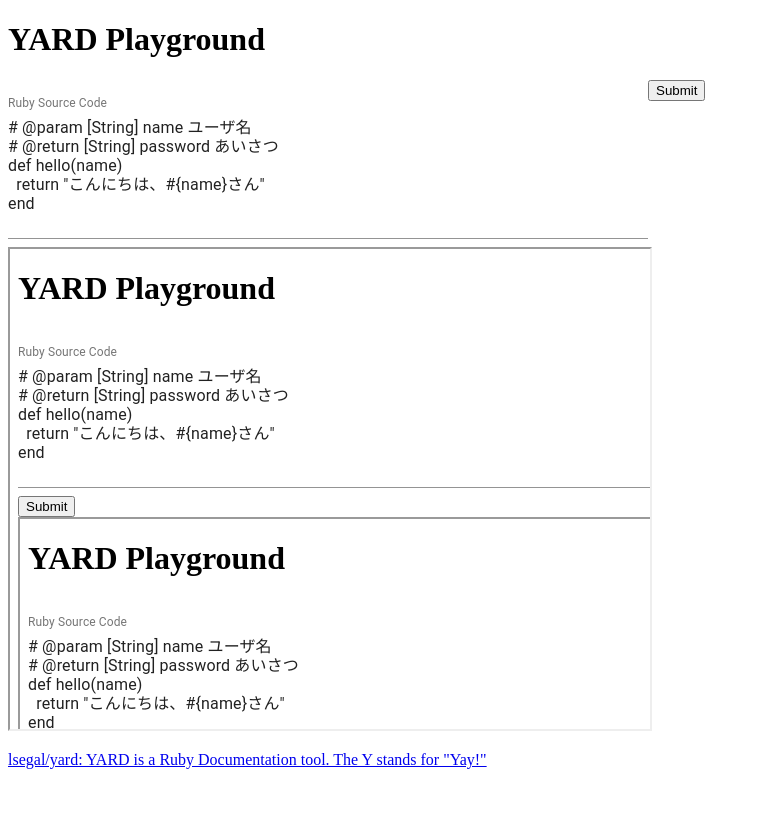
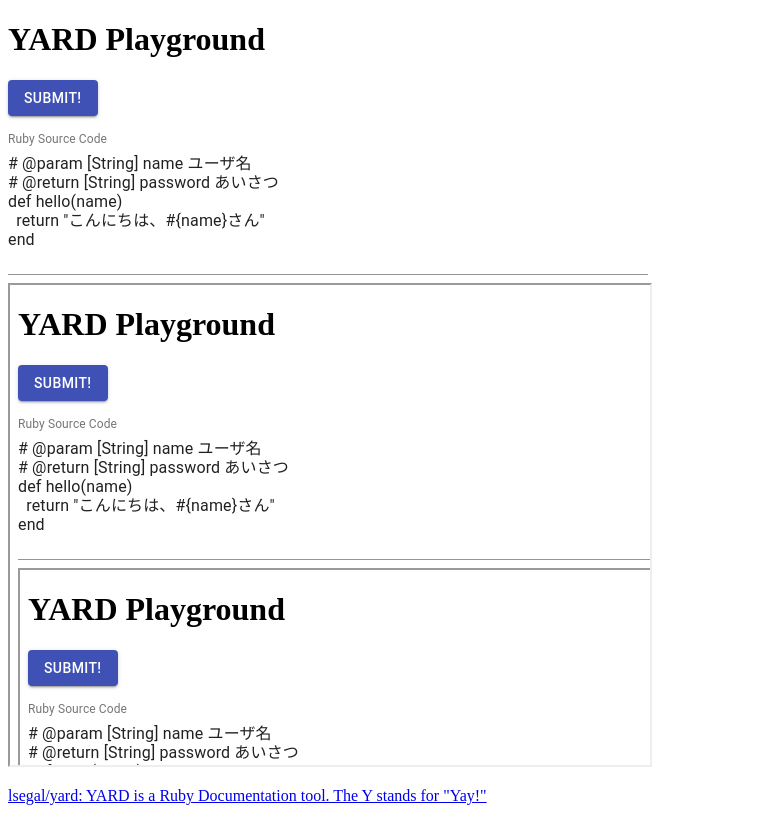
Before and after one commit to s2terminal/yard-playground, a Next.js app: page / in a window 1280 px wide. Shown: the whole page, without its empty margins (0-761 px from the left). Before the commit the page ends 800 px from the top, so only its background shows below. Built offline with nearby package versions, Linux system fonts and the light colour scheme.

Commit message:
auto reload

```diff
--- a/package.json
+++ b/package.json
@@ -22,6 +22,7 @@
   "dependencies": {
     "@material-ui/core": "^4.1.2",
     "@zeit/next-typescript": "^1.1.1",
+    "isomorphic-unfetch": "^3.0.0",
     "next": "^8.1.0",
     "react": "^16.8.6",
     "react-dom": "^16.8.6",
--- a/pages/index.tsx
+++ b/pages/index.tsx
@@ -1,5 +1,6 @@
-import TextField from '@material-ui/core/TextField';
+import { TextField, Button } from '@material-ui/core';
 import * as React from 'react';
+import fetch from 'isomorphic-unfetch';
 
 const defaultRuby = `# @param [String] name ユーザ名
 # @return [String] password あいさつ
@@ -18,17 +19,39 @@
     super(props);
     this.state = {ruby: defaultRuby};
     this.handleChange = this.handleChange.bind(this);
+    this.handleSubmit = this.handleSubmit.bind(this);
+  }
+
+  async pushRuby(ruby: string) {
+    console.log(`${sinatraOrigin}/yard-push`);
+    const data = new FormData();
+    data.append('ruby', ruby);
+
+    const res = await fetch(`${sinatraOrigin}/yard-push`, {
+      method: 'POST',
+      mode: 'no-cors',
+      body: data
+    });
+    location.reload();
   }
 
   handleChange(event) {
     this.setState({ruby: event.target.value});
-  };
+  }
+  handleSubmit() {
+    this.pushRuby(this.state.ruby);
+  }
 
   render() {
     return (
       <>
         <h1>YARD Playground</h1>
-        <form action={`${sinatraOrigin}/yard-push`}>
+        <form>
+          <div>
+            <Button variant="contained" color="primary" onClick={this.handleSubmit}>
+              Submit!
+            </Button>
+          </div>
           <TextField
             id="textfield-ruby"
             name="ruby"
@@ -38,13 +61,9 @@
             value={this.state.ruby}
             margin="normal"
             onChange={this.handleChange}
-
           />
-          <input type="submit" />
+          <iframe id="iframe-yard" src={`${sinatraOrigin}/yard`} width="640" height="480"></iframe>
         </form>
-
-        <iframe src={`${sinatraOrigin}/yard`} width="640" height="480"></iframe>
-
         <p>
           <a href="https://github.com/lsegal/yard">lsegal/yard: YARD is a Ruby Documentation tool. The Y stands for &quot;Yay!&quot;</a>
         </p>
```
Also changed, not shown: 2 other files (tests, documents, lock files or other folders).
